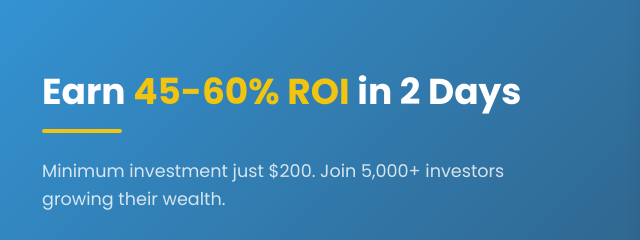
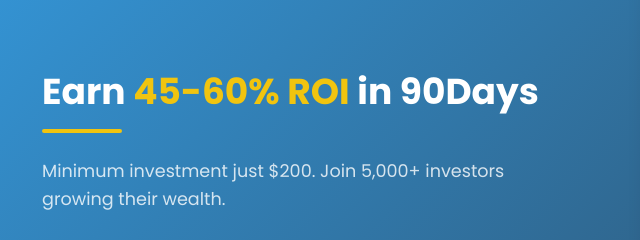
Before and after one commit to akStan001/primeWealth, a plain HTML site: page index.html in a window 1280 px wide. Shown: the part 198-438 px from the top of the page, 18-658 px from the left. Drawn offline with Linux system fonts and the light colour scheme; grey boxes are pictures that could not be loaded.

Commit message:
Update index.html

```diff
--- a/index.html
+++ b/index.html
@@ -31,7 +31,7 @@
     <section class="hero">
         <div class="container">
             <div class="hero-content">
-                <h2>Earn <span class="highlight">45-60% ROI</span> in 2 Days</h2>
+                <h2>Earn <span class="highlight">45-60% ROI</span> in 90Days</h2>
                 <p>Minimum investment just $200. Join 5,000+ investors growing their wealth.</p>
                 <div class="hero-buttons">
                     <a href="#invest-now" class="cta-button pulse">Start Investing</a>
```
